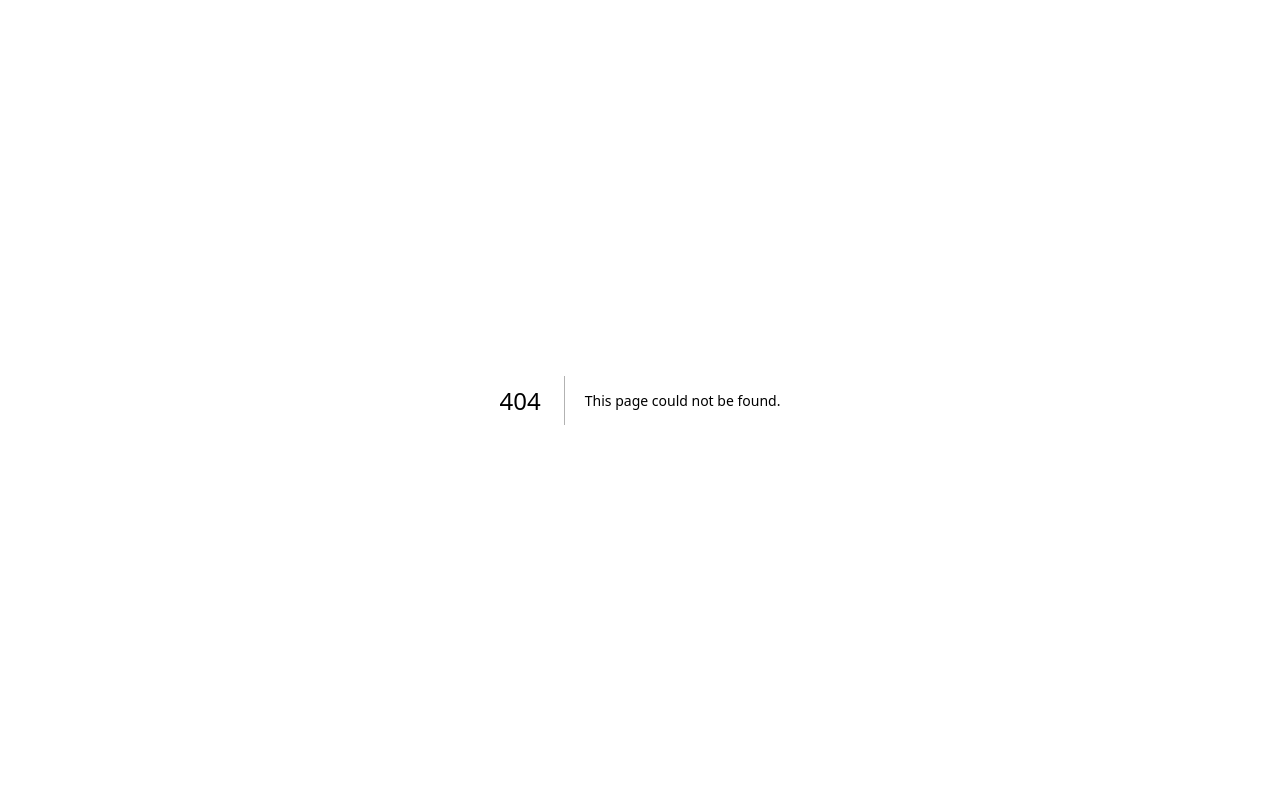
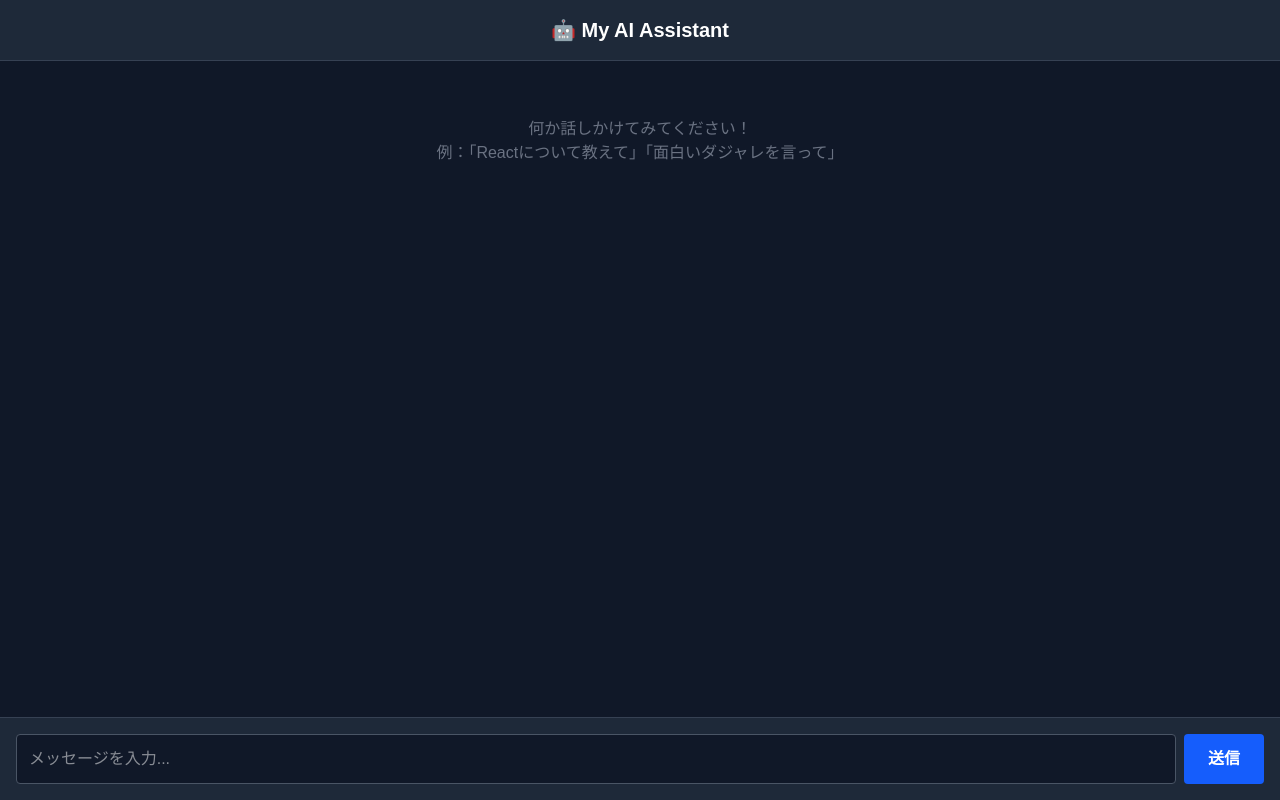
Before and after one commit to hirowood/my-portfolio, a Next.js app: page /chat in a window 1280 px wide. Before the commit this address had no page. Built offline with nearby package versions, Linux system fonts and the light colour scheme.

Commit message:
Gemini 2.5 Flashを搭載したチャット機能を実装

```diff
--- a/package.json
+++ b/package.json
@@ -9,6 +9,7 @@
     "lint": "eslint"
   },
   "dependencies": {
+    "@google/generative-ai": "^0.24.1",
     "@react-three/drei": "^10.7.7",
     "@react-three/fiber": "^9.5.0",
     "@types/three": "^0.182.0",
--- /dev/null
+++ b/src/app/api/chat/route.ts
@@ -0,0 +1,35 @@
+import { GoogleGenerativeAI } from "@google/generative-ai";
+import { NextResponse } from "next/server";
+
+const apiKey = process.env.GOOGLE_API_KEY;
+
+export async function POST(req: Request) {
+  try {
+    if (!apiKey) {
+      return NextResponse.json(
+        { reply: "【エラー】APIキーが設定されていません。" },
+        { status: 500 }
+      );
+    }
+
+    const { message } = await req.json();
+
+    const genAI = new GoogleGenerativeAI(apiKey);
+
+    // ★ここを最新モデルに変更しました！
+    const model = genAI.getGenerativeModel({ model: "gemini-2.5-flash" });
+
+    const result = await model.generateContent(message);
+    const response = await result.response;
+    const text = response.text();
+
+    return NextResponse.json({ reply: text });
+
+  } catch (error) {
+    console.error("Error:", error);
+    return NextResponse.json(
+      { reply: "すみません、エラーが発生しました。もう一度試してみてください。" },
+      { status: 500 }
+    );
+  }
+}
--- /dev/null
+++ b/src/app/chat/page.tsx
@@ -0,0 +1,111 @@
+'use client';
+
+import { useState } from 'react';
+
+// メッセージの型定義（誰が、何を言ったか）
+type Message = {
+  role: 'user' | 'bot';
+  content: string;
+};
+
+export default function ChatPage() {
+  const [input, setInput] = useState('');
+  const [messages, setMessages] = useState<Message[]>([]);
+  const [isLoading, setIsLoading] = useState(false);
+
+  const sendMessage = async () => {
+    if (!input.trim()) return;
+
+    // 1. まず自分のメッセージを画面に表示
+    const userMessage: Message = { role: 'user', content: input };
+    setMessages((prev) => [...prev, userMessage]);
+    setInput('');
+    setIsLoading(true);
+
+    try {
+      // 2. 裏側（さっき作ったAPI）にメッセージを送信
+      const response = await fetch('/api/chat', {
+        method: 'POST',
+        headers: { 'Content-Type': 'application/json' },
+        body: JSON.stringify({ message: input }),
+      });
+
+      const data = await response.json();
+
+      // 3. AIからの返事を画面に表示
+      const botMessage: Message = { role: 'bot', content: data.reply };
+      setMessages((prev) => [...prev, botMessage]);
+
+    } catch (error) {
+      console.error('Error:', error);
+      const errorMessage: Message = { role: 'bot', content: 'エラーが発生しました😢' };
+      setMessages((prev) => [...prev, errorMessage]);
+    } finally {
+      setIsLoading(false);
+    }
+  };
+
+  return (
+    <div className="flex flex-col h-screen bg-gray-900 text-white">
+      {/* ヘッダー */}
+      <header className="p-4 bg-gray-800 border-b border-gray-700 text-center font-bold text-xl">
+        🤖 My AI Assistant
+      </header>
+
+      {/* チャットエリア（ここが会話のログ） */}
+      <div className="flex-1 overflow-y-auto p-4 space-y-4">
+        {messages.length === 0 && (
+          <p className="text-center text-gray-500 mt-10">
+            何か話しかけてみてください！<br />
+            例：「Reactについて教えて」「面白いダジャレを言って」
+          </p>
+        )}
+
+        {messages.map((msg, index) => (
+          <div
+            key={index}
+            className={`flex ${msg.role === 'user' ? 'justify-end' : 'justify-start'}`}
+          >
+            <div
+              className={`max-w-[80%] p-3 rounded-lg whitespace-pre-wrap ${
+                msg.role === 'user'
+                  ? 'bg-blue-600 text-white rounded-br-none' // 自分：青
+                  : 'bg-gray-700 text-gray-100 rounded-bl-none' // AI：グレー
+              }`}
+            >
+              {msg.content}
+            </div>
+          </div>
+        ))}
+
+        {/* 考え中...のアニメーション */}
+        {isLoading && (
+          <div className="flex justify-start">
+            <div className="bg-gray-700 p-3 rounded-lg rounded-bl-none text-gray-400 animate-pulse">
+              考え中...
+            </div>
+          </div>
+        )}
+      </div>
+
+      {/* 入力エリア */}
+      <div className="p-4 bg-gray-800 border-t border-gray-700 flex gap-2">
+        <input
+          type="text"
+          className="flex-1 p-3 rounded bg-gray-900 border border-gray-600 focus:outline-none focus:border-blue-500"
+          placeholder="メッセージを入力..."
+          value={input}
+          onChange={(e) => setInput(e.target.value)}
+          onKeyDown={(e) => e.key === 'Enter' && sendMessage()} // Enterキーでも送信
+        />
+        <button
+          onClick={sendMessage}
+          disabled={isLoading}
+          className="bg-blue-600 hover:bg-blue-700 disabled:bg-gray-600 text-white font-bold px-6 py-2 rounded transition"
+        >
+          送信
+        </button>
+      </div>
+    </div>
+  );
+}
```
Also changed, not shown: 2 other files (tests, documents, lock files or other folders).
